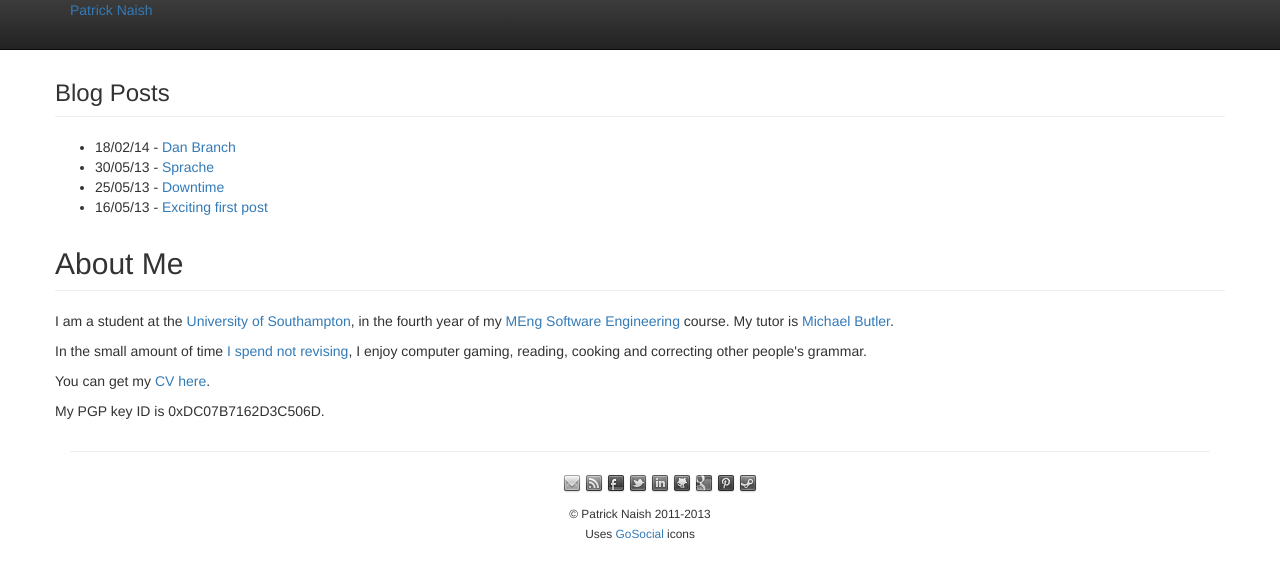
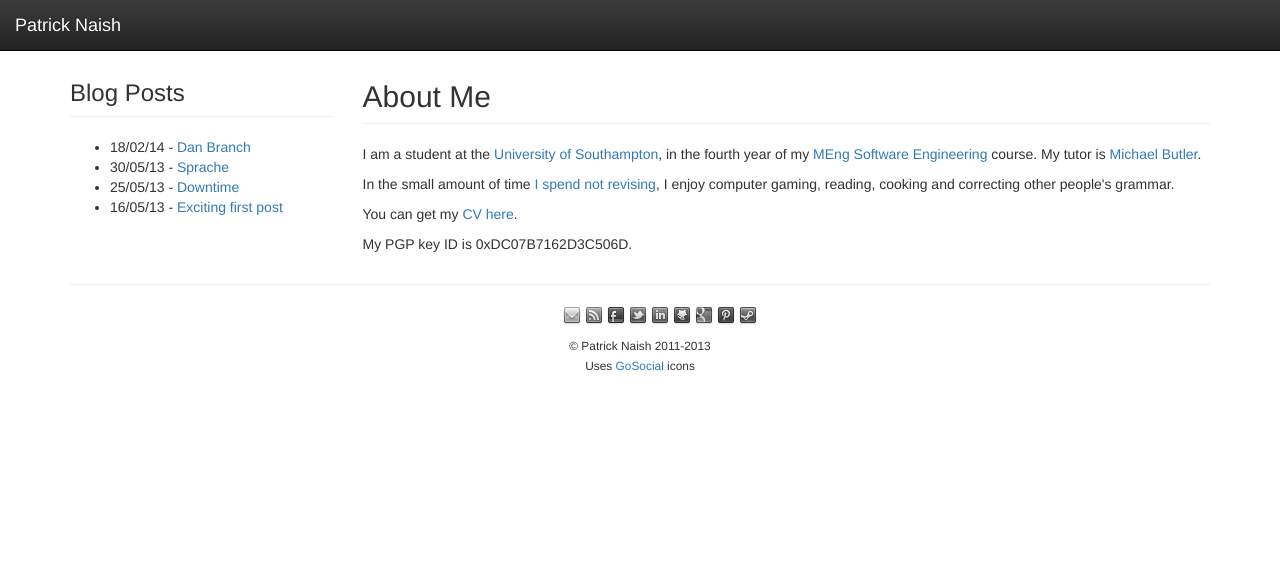
Before and after one commit to patricknaish/pmnaish, a Jekyll site: the page built from index.html, in a window 1280 px wide. Shown: the top 578 px of the page. Built offline with Jekyll 4.4.1, drawn with Linux system fonts in a browser that asks for light colours; nearby versions of some CDN libraries.

Commit message:
More encoding

```diff
--- a/_layouts/default.html
+++ b/_layouts/default.html
@@ -28,15 +28,13 @@
   </head>
   <body>
     <div class="navbar navbar-inverse navbar-fixed-top">
-      <div class="navbar-inner">
-        <div class="container">
-          <a class="brand" href="/">Patrick Naish</a>
-        </div>
+      <div class="navbar-header">
+          <a class="navbar-brand" href="/">Patrick Naish</a>
       </div>
     </div>
     <div class="container">
       <div class="row">
-        <div class="span3">
+        <div class="col-xs-3">
           <h3 style="float:left;">Blog Posts</h3>
           <hr style="clear:both" />
           <ul>
@@ -45,7 +43,7 @@
             {% endfor %}
           </ul>
         </div>
-        <div class="span9">
+        <div class="col-xs-9">
           <h2 style="float:left;">{{page.title}}</h2>
           <h4 style="float:left;position:relative;top:15px;margin-left:10px;color:grey;">{% if page.date %}{{ page.date | date: "%d/%m/%y" }}{% endif %}</h4>
           <hr style="clear:both" />
@@ -56,7 +54,7 @@
     <footer style="margin-bottom:30px;">
       <div class="container">
         <hr />
-        <div class="span12 text-center">
+        <div class="col-xs-12 text-center">
           <ul style="margin:0 0 10px 0px;">
             <li style="display:inline;"><a target="_blank" href="mailto:patrick@pmnaish.co.uk"><img src="/assets/images/emailbw.png" onmouseover="this.src='/assets/images/email.png'" onmouseout="this.src='/assets/images/emailbw.png'"></a></li>
             <li style="display:inline;"><a target="_blank" href="http://pmnaish.co.uk/feed/index.xml"><img src="/assets/images/rssbw.png" onmouseover="this.src='/assets/images/rss.png'" onmouseout="this.src='/assets/images/rssbw.png'"></a></li>
```
